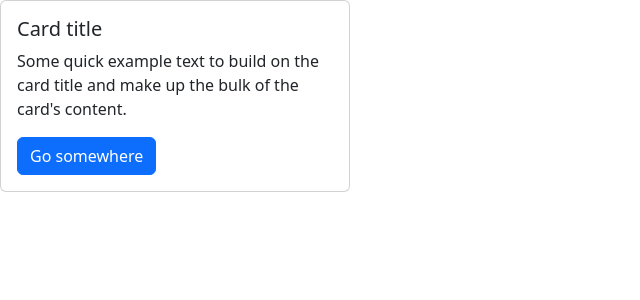
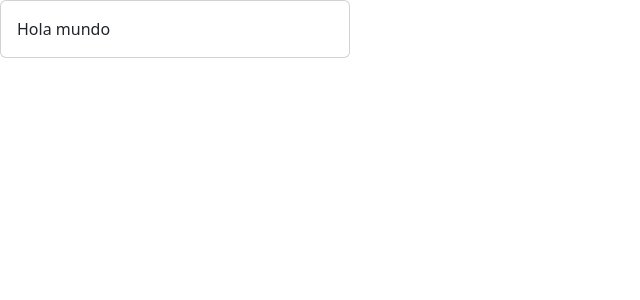
Before and after one commit to Deflinger/react-app, a React (Vite) app: page / in a window 1280 px wide. Shown: the top 300 px of the page, without its empty margins (0-640 px from the left). Built offline with nearby package versions, Linux system fonts and the light colour scheme.

Commit message:
Creacion de Fragments y uso de Props

```diff
--- a/src/App.tsx
+++ b/src/App.tsx
@@ -1,7 +1,7 @@
 import Card from "./components/Card";
 
 function App() {
- return <Card/>
+ return <Card body = {"Hola mundo"}/>
 }
 
 export default App;
--- a/src/components/Card.tsx
+++ b/src/components/Card.tsx
@@ -1,20 +1,27 @@
 
-
-function Card() {
-
+interface Cardprops {
+    body: string
+}
+function Card(props : Cardprops) {
+    const {body} = props;
     return (
-    <div
-    className="card"
-    style={{
-        width : "350px",
-    }}
+    <div className="card" style={{
+        width : "350px",}}
     >
         <div className="card-body">
-            <h5 className="card-title">Card title</h5>
-            <p className="card-text">Some quick example text to build on the card title and make up the bulk of the card's content.</p>
-            <a href="#" className="btn btn-primary">Go somewhere</a>
+            {body}
         </div>
-  </div>);
+    </div>
+  );
+}
+
+export function CardBody(){
+    return(
+    <>
+        <h5 className="card-title">Card title</h5>
+        <p className="card-text">Some quick example text to build on the card title and make up the bulk of the card's content.</p>
+        <a href="#" className="btn btn-primary">Go somewhere</a>
+    </>)
 }
 
 export default Card;
```
